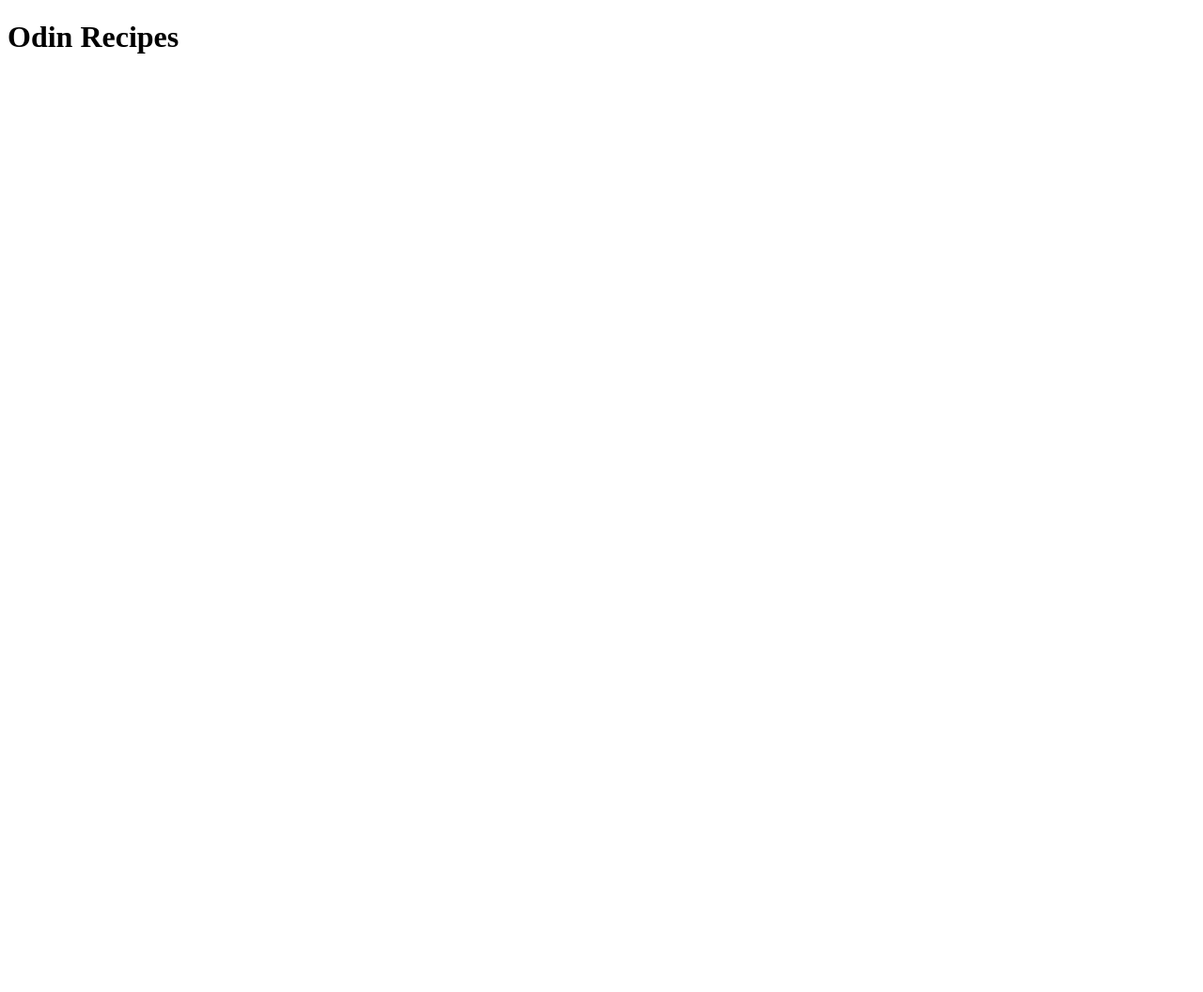
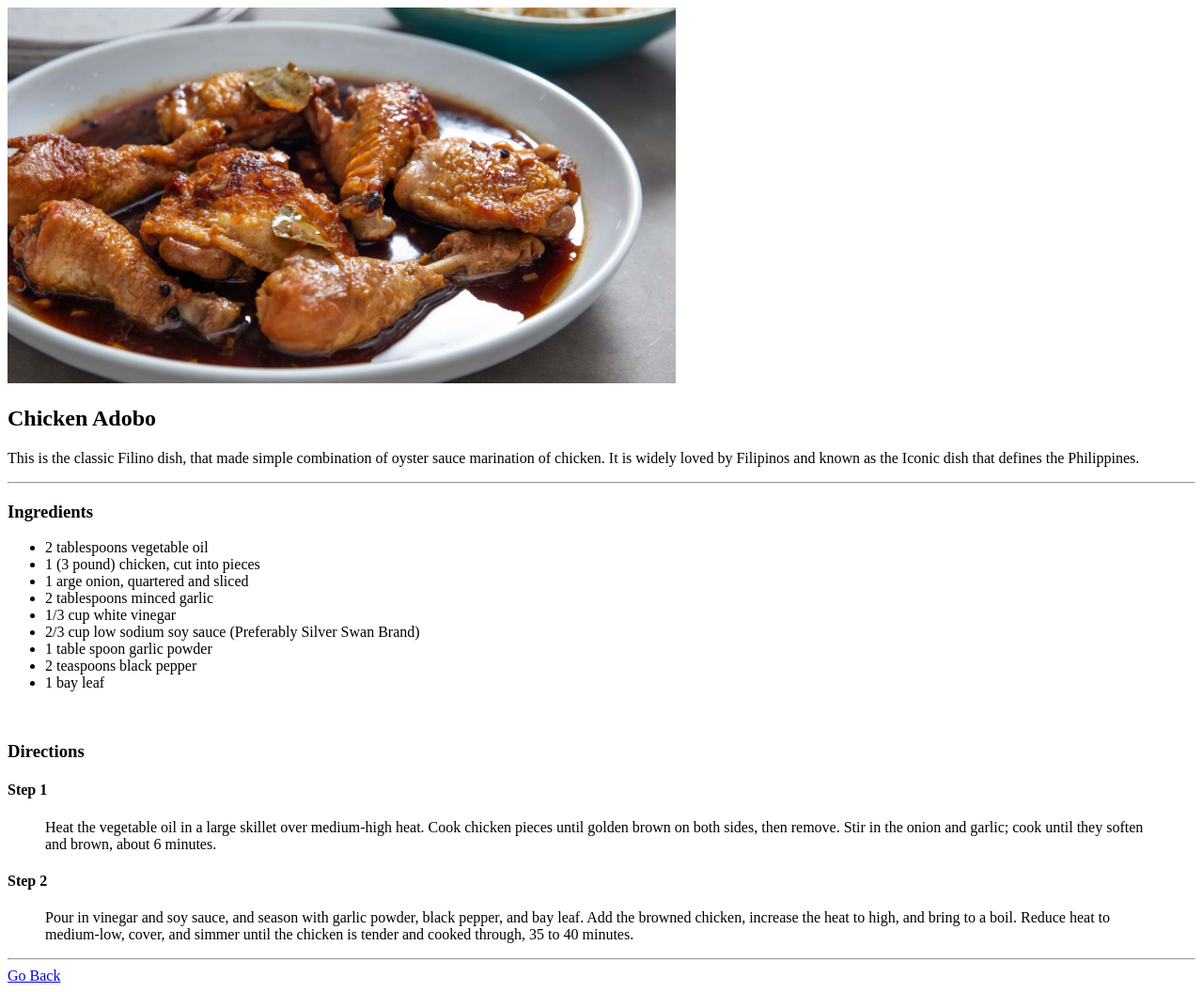
Before and after one commit to Danvictorgithub/odin-recipes, a plain HTML site: page recipes/adobo.html in a window 1280 px wide. Shown: the whole page at 94% size. Before the commit the page ends 800 px from the top, so only its background shows below. Drawn offline with Linux system fonts and the light colour scheme.

Commit message:
Updated index.html and Finished adobo recipe webpage, added lumpia webpage and extra images

```diff
--- a/recipes/adobo.html
+++ b/recipes/adobo.html
@@ -2,10 +2,48 @@
 <html>
   <head>
     <meta charset="utf-8">
-    <title>Odin Recipes</title>
+    <title>Odin Recipes - Adobo</title>
   </head>
 
   <body>
-    <h1>Odin Recipes</h1>
+    <img src="../images/chicken-adobo.jpg" height="400">
+    <h2>Chicken Adobo</h2>
+    <p>This is the classic Filino dish,
+        that made simple combination of oyster sauce marination
+        of chicken. It is widely loved by Filipinos and known as
+        the Iconic dish that defines the Philippines.</p>
+    <hr >
+    <h3>Ingredients</h3>
+    <ul>
+      <li>2 tablespoons vegetable oil</li>
+      <li>1 (3 pound) chicken, cut into pieces</li>
+      <li>1 arge onion, quartered and sliced</li>
+      <li>2 tablespoons minced garlic</li>
+      <li>1/3 cup white vinegar</li>
+      <li>2/3 cup low sodium soy sauce (Preferably Silver Swan Brand)</li>
+      <li>1 table spoon garlic powder</li>
+      <li>2 teaspoons black pepper</li>
+      <li>1 bay leaf</li>
+    </ul>
+    <br >
+    <h3>Directions</h3>
+    <h4>Step 1</h4>
+    <blockquote>
+        Heat the vegetable oil in a large skillet over medium-high heat.
+        Cook chicken pieces until golden brown on both sides,
+        then remove. Stir in the onion and garlic;
+        cook until they soften and brown, about 6 minutes.
+    </blockquote>
+    <h4>Step 2</h4>
+    <blockquote>
+        Pour in vinegar and soy sauce, and season with garlic powder,
+        black pepper, and bay leaf. Add the browned chicken,
+        increase the heat to high, and bring to a boil.
+        Reduce heat to medium-low, cover,
+        and simmer until the chicken is tender and cooked through,
+        35 to 40 minutes.
+    </blockquote>
+    <hr >
+    <a href="../index.html">Go Back</a>
   </body>
 </html>
```
Also changed, not shown: index.html (+1 -2 lines), images/chicken-adobo.jpg (added), images/lumpia.jpg (added), recipes/lumpia.html (added).
